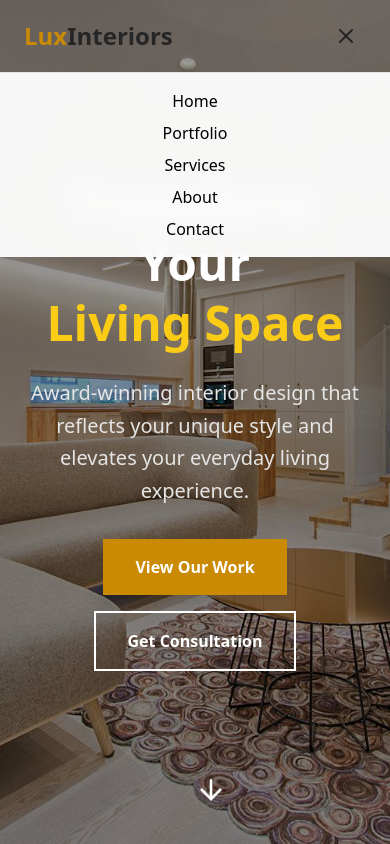
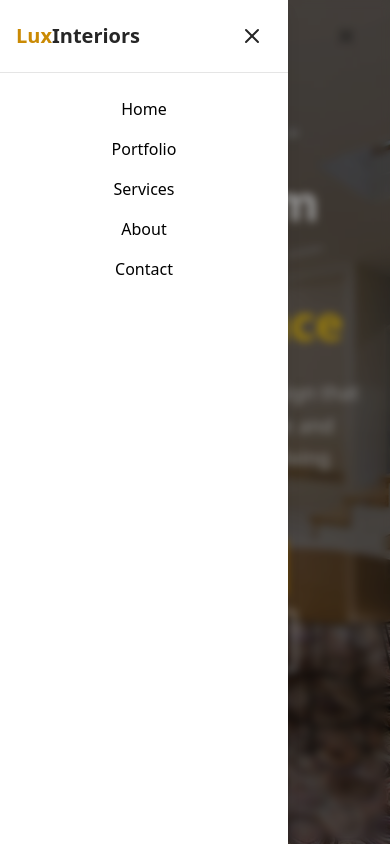
Before and after one commit to Avi7620/LuxInterior, a React (Vite) app: page / in a window 390 px wide. Both pictures are taken after a click on the button 346 px from the left and 36 px from the top of the page. Shown: the top 844 px of the page. Built offline with nearby package versions, Linux system fonts and the light colour scheme.

Commit message:
intial updated

```diff
--- a/src/components/Header.tsx
+++ b/src/components/Header.tsx
@@ -53,9 +53,34 @@ const Header: React.FC = () => {
         </div>
 
         {/* Mobile Navigation */}
-        {isMenuOpen && (
-          <div className="md:hidden absolute top-full left-0 w-full bg-white/95 backdrop-blur-md border-t border-neutral-200">
-            <div className="flex flex-col py-4 px-6 space-y-2">
+       { /* Overlay & Sidebar */ }
+<div className={`fixed inset-0 z-40 flex transition-all duration-300 ${isMenuOpen ? 'opacity-100' : 'opacity-0 pointer-events-none'}`}>
+  {/* Overlay background */}
+  <div
+    className={`fixed inset-0 bg-black/40 backdrop-blur-sm transition-opacity duration-300 ${isMenuOpen ? 'opacity-100' : 'opacity-0'}`}
+    onClick={() => setIsMenuOpen(false)}
+  />
+
+  {/* Sidebar menu */}
+  <div
+    className={`relative z-50 w-72 max-w-full h-full bg-white shadow-lg transform transition-transform duration-300 ease-in-out
+      ${isMenuOpen ? 'translate-x-0' : '-translate-x-full'}`}
+  >
+    {/* Header */}
+    <div className="flex justify-between items-center p-4 border-b border-neutral-200">
+      <div className="text-xl font-bold text-neutral-800">
+        <span className="text-yellow-600">Lux</span>Interiors
+      </div>
+      <button
+        onClick={() => setIsMenuOpen(false)}
+        className="p-2 text-neutral-800 hover:text-yellow-600"
+      >
+        <X size={24} />
+      </button>
+    </div>
+
+    {/* Navigation Links */}
+    <div className="flex flex-col p-6 space-y-4">
       <button onClick={() => scrollToSection('home')} className="mobile-nav-link">Home</button>
       <button onClick={() => scrollToSection('portfolio')} className="mobile-nav-link">Portfolio</button>
       <button onClick={() => scrollToSection('services')} className="mobile-nav-link">Services</button>
@@ -63,7 +88,8 @@ const Header: React.FC = () => {
       <button onClick={() => scrollToSection('contact')} className="mobile-nav-link">Contact</button>
     </div>
   </div>
-        )}
+</div>
+
       </nav>
 
       <style jsx>{`
```
Lines whose indentation alone changed are shown as unchanged.
